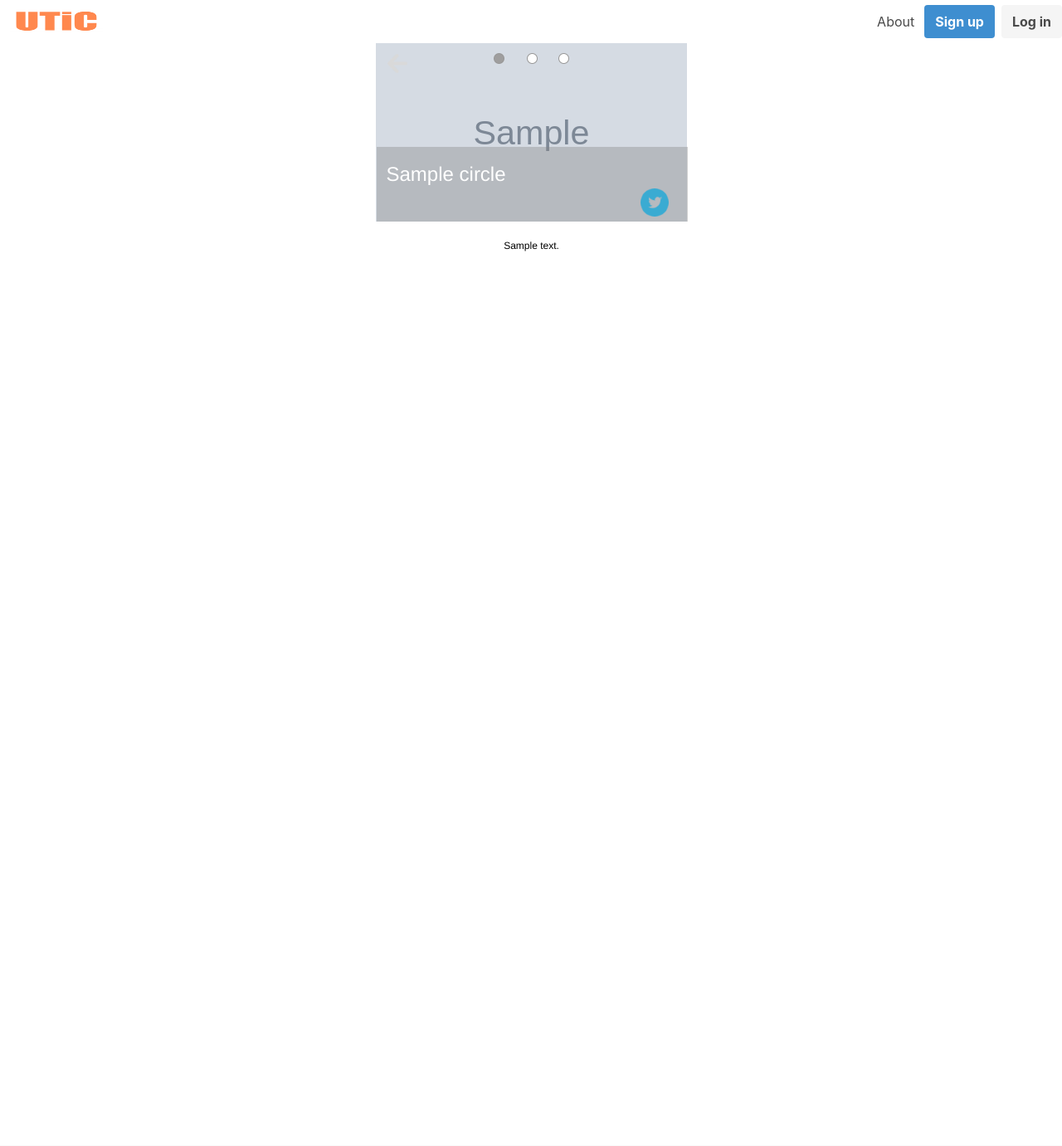
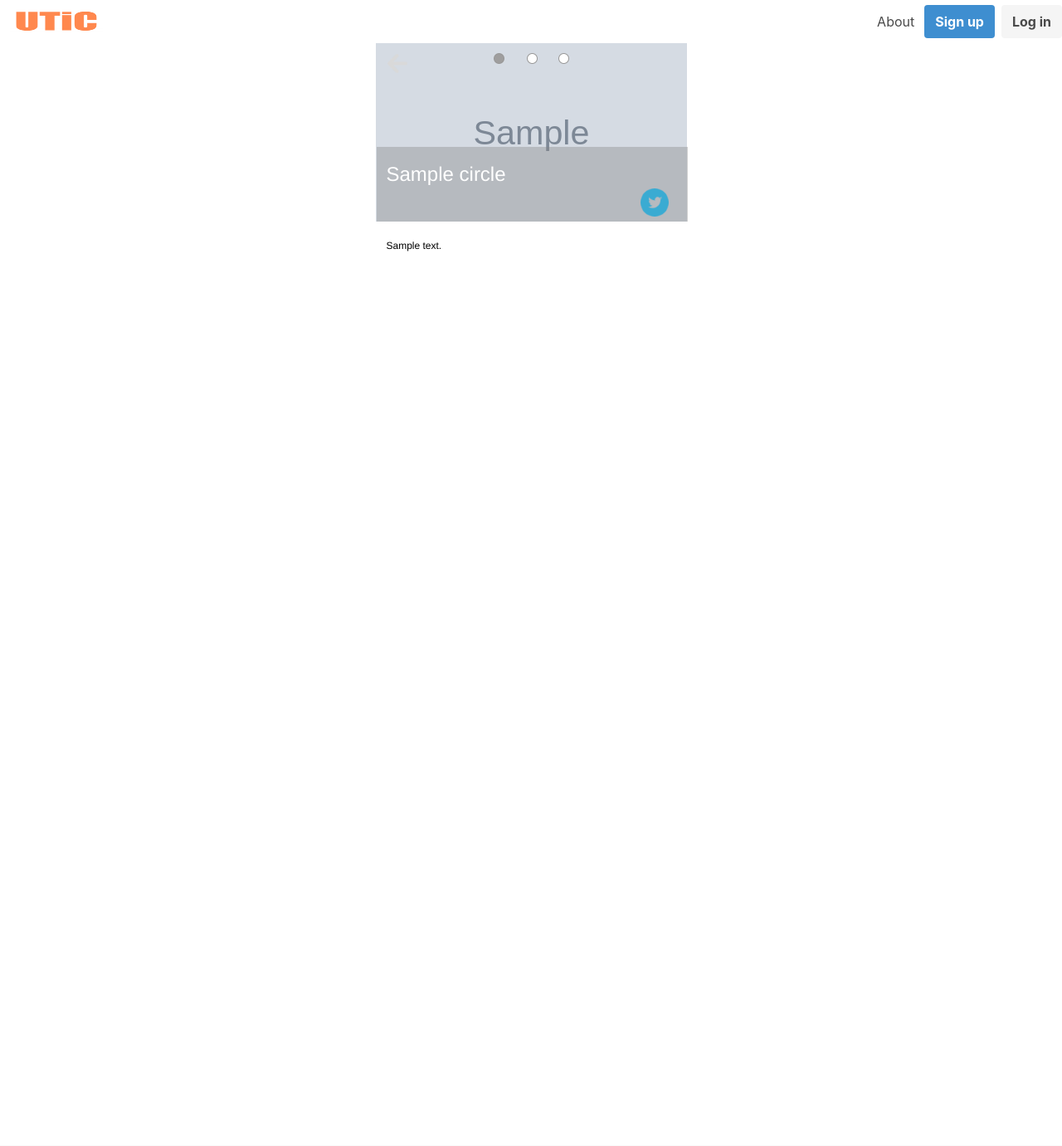
Before and after one commit to ymsk861/utttc_tin, a Django app: page /circleid-3-1/1/ in a window 1280 px wide. Shown: the top 1381 px of the page at 83% size. Run offline with Django 3.2, Linux system fonts and the light colour scheme; tables that the repository leaves empty hold one stand-in row (Sample ...); some libraries are stand-ins or nearby versions.

Commit message:
これが最新

```diff
--- a/cms/static/css/circleID21.css
+++ b/cms/static/css/circleID21.css
@@ -45,7 +45,7 @@ div {
   font-family         : "HiraginoSans-W2", Helvetica, Arial, serif;
   font-size           : 12.0px;
   color               : rgba(0, 0, 0, 1.0);
-  text-align          : center;
+  text-align          : left;
   line-height         : 17.0px;
 }
 .circleid21 .rectangle {
--- a/cms/static/css/circleID22.css
+++ b/cms/static/css/circleID22.css
@@ -45,7 +45,7 @@ div {
   font-family         : "HiraginoSans-W2", Helvetica, Arial, serif;
   font-size           : 12.0px;
   color               : rgba(0, 0, 0, 1.0);
-  text-align          : center;
+  text-align          : left;
   line-height         : 17.0px;
 }
 .circleid22 .rectangle {
--- a/cms/static/css/circleID23.css
+++ b/cms/static/css/circleID23.css
@@ -45,7 +45,7 @@ div {
   font-family         : "HiraginoSans-W2", Helvetica, Arial, serif;
   font-size           : 12.0px;
   color               : rgba(0, 0, 0, 1.0);
-  text-align          : center;
+  text-align          : left;
   line-height         : 17.0px;
 }
 .circleid23 .rectangle {
--- a/cms/static/css/circleID31.css
+++ b/cms/static/css/circleID31.css
@@ -45,7 +45,7 @@ div {
   font-family         : "HiraginoSans-W2", Helvetica, Arial, serif;
   font-size           : 12.0px;
   color               : rgba(0, 0, 0, 1.0);
-  text-align          : center;
+  text-align          : left;
   line-height         : 17.0px;
 }
 .circleid31 .rectangle {
--- a/cms/static/css/circleID32.css
+++ b/cms/static/css/circleID32.css
@@ -45,7 +45,7 @@ div {
   font-family         : "HiraginoSans-W2", Helvetica, Arial, serif;
   font-size           : 12.0px;
   color               : rgba(0, 0, 0, 1.0);
-  text-align          : center;
+  text-align          : left;
   line-height         : 17.0px;
 }
 .circleid32 .rectangle {
--- a/cms/static/css/circleID33.css
+++ b/cms/static/css/circleID33.css
@@ -45,7 +45,7 @@ div {
   font-family         : "HiraginoSans-W2", Helvetica, Arial, serif;
   font-size           : 12.0px;
   color               : rgba(0, 0, 0, 1.0);
-  text-align          : center;
+  text-align          : left;
   line-height         : 17.0px;
 }
 .circleid33 .rectangle {
```
